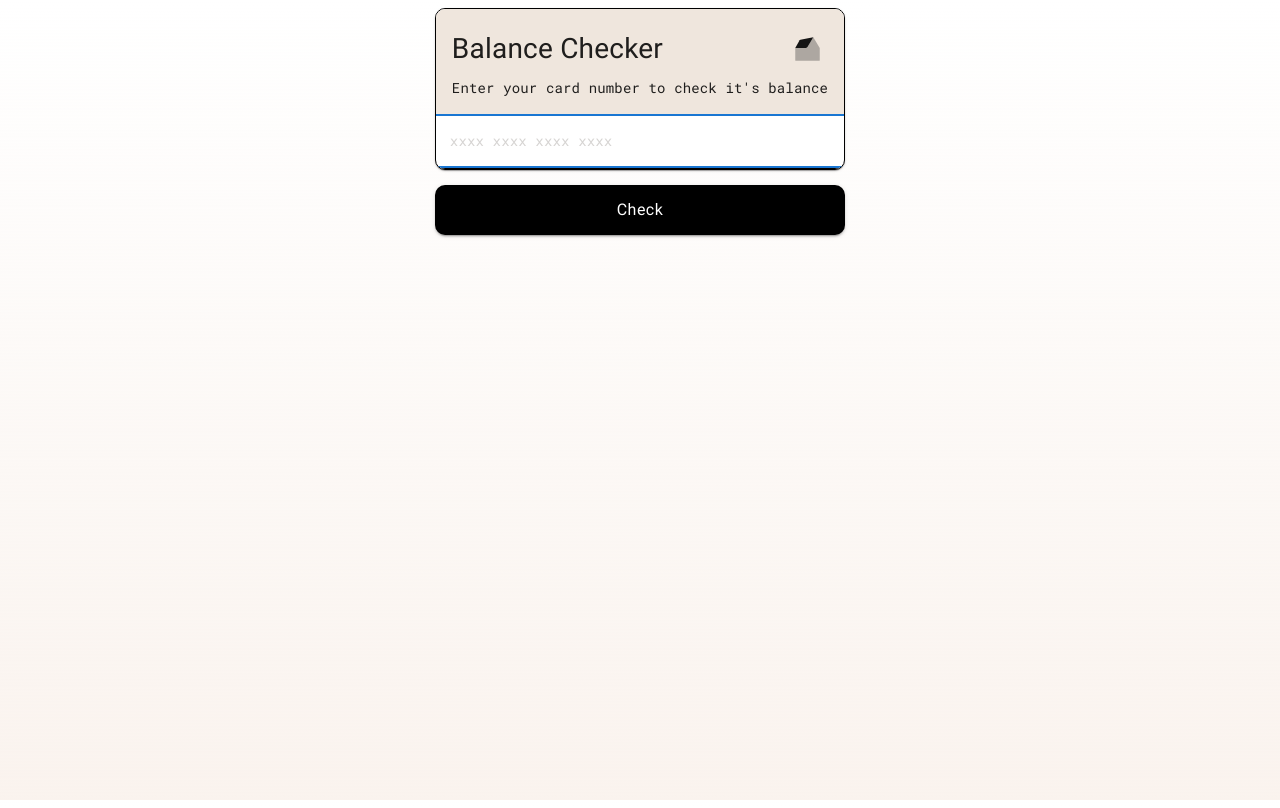
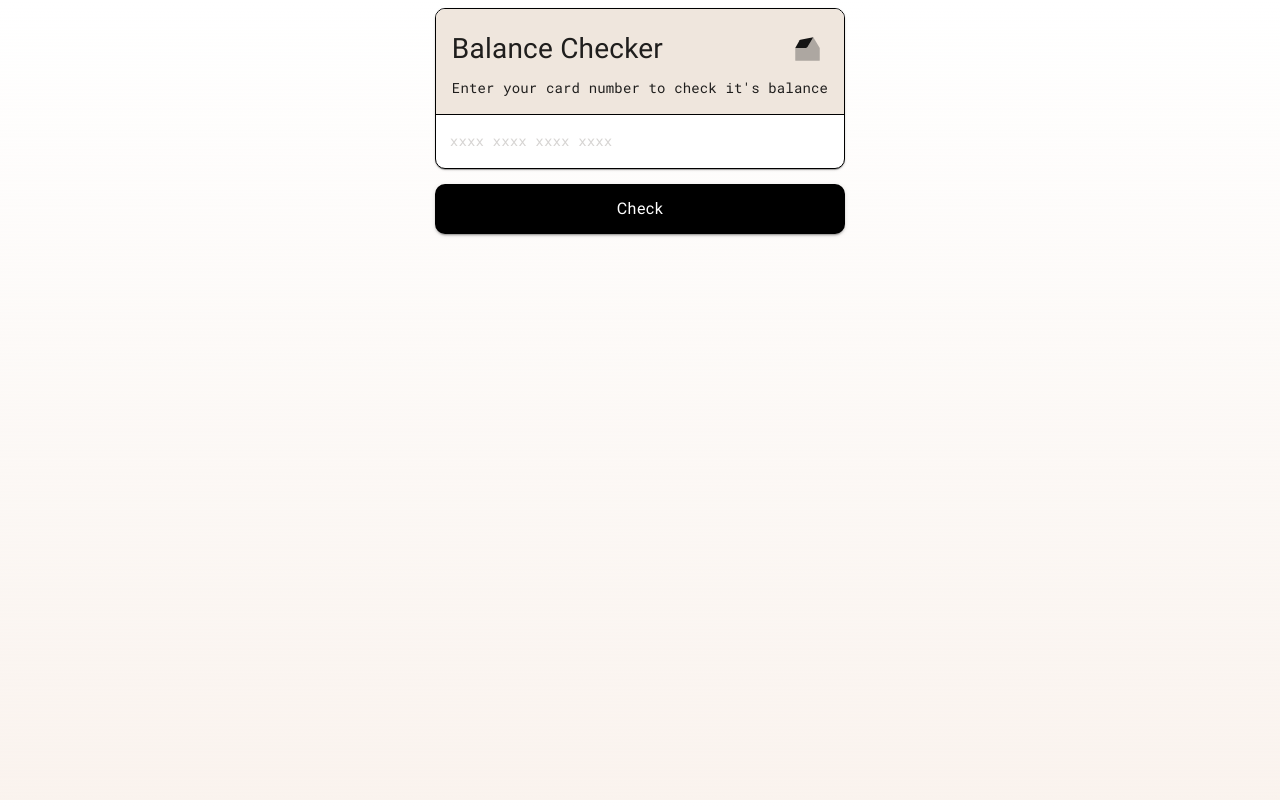
Before and after one commit to endonoh0/fake-app, a React (Create React App) app: page / in a window 1280 px wide. Built offline with nearby package versions, Linux system fonts and the light colour scheme.

Commit message:
Remove field set focus

```diff
--- a/src/components/TextInput.js
+++ b/src/components/TextInput.js
@@ -7,13 +7,17 @@ import { BLACK, DARK_ORANGE, GREY, LIGHT_GREY } from '../constants/colors';
 
 const StyledTextInput = styled(TextField)((props) => ({
 	borderTop: props.error ? `1px solid ${DARK_ORANGE}` : `1px solid ${BLACK}`,
-	borderBottom: props.error ? `1px solid ${DARK_ORANGE}` : `1px solid ${BLACK}`,
+	borderBottom: props.error ? `1px solid ${DARK_ORANGE}` : props.value ? `1px solid ${BLACK}` : 'unset',
+	'& .MuiOutlinedInput-root': {
+	  '&.Mui-focused fieldset': {
+			 borderWidth: '0px',
+    }
+	},
 	'& .MuiOutlinedInput-input': {
 		color: props.value ? GREY : LIGHT_GREY,
 	},
 	'& .MuiOutlinedInput-notchedOutline': {
-		borderRight: 'unset',
-		borderLeft: 'unset',
+		border: 'unset',
 	},
 }));
 
```
